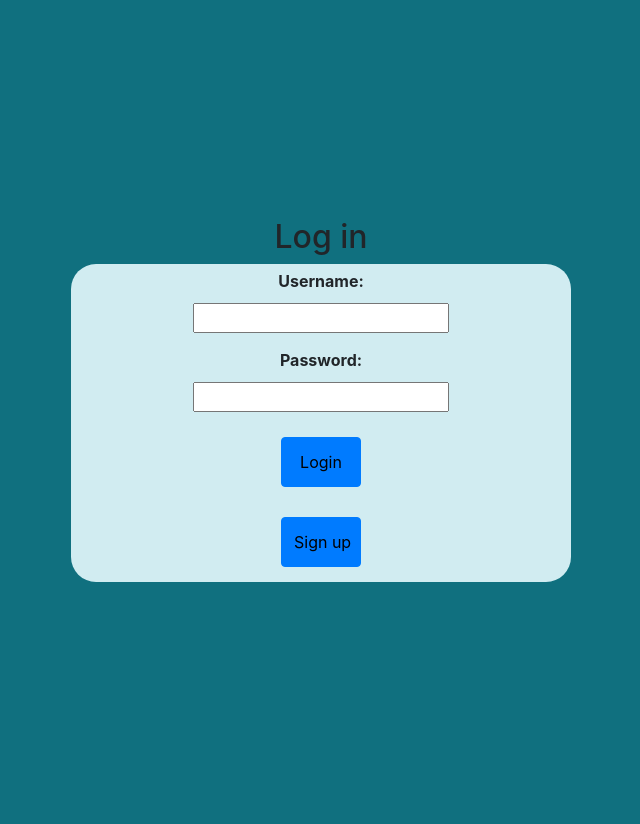
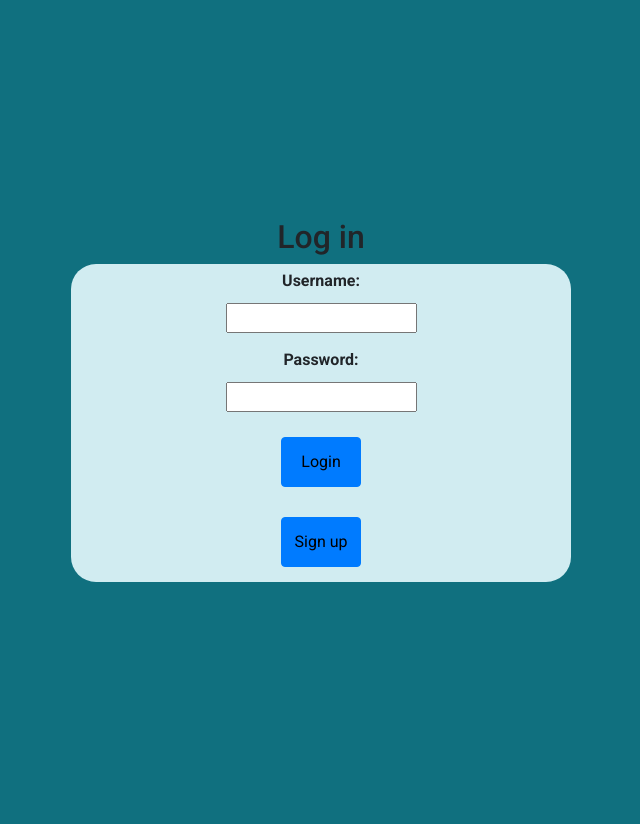
Before and after one commit to IstvanGercsak/BudgetCalculator-ThirdMileStoneProject, a Flask app: page / in a window 1280 px wide. Shown: the whole page, without its empty margins (319-959 px from the left). Run offline with Flask 2, Linux system fonts and the light colour scheme; some libraries are stand-ins or nearby versions.

Commit message:
Import and apply new google font style

```diff
--- a/static/css/style.css
+++ b/static/css/style.css
@@ -1,5 +1,8 @@
+@import url('https://fonts.googleapis.com/css?family=Roboto:400,500,700,900&display=swap');
+
 html, body {
     background-color: #10707f;
+    font-family: 'Roboto', sans-serif;
 }
 
 table, th, td {
```
